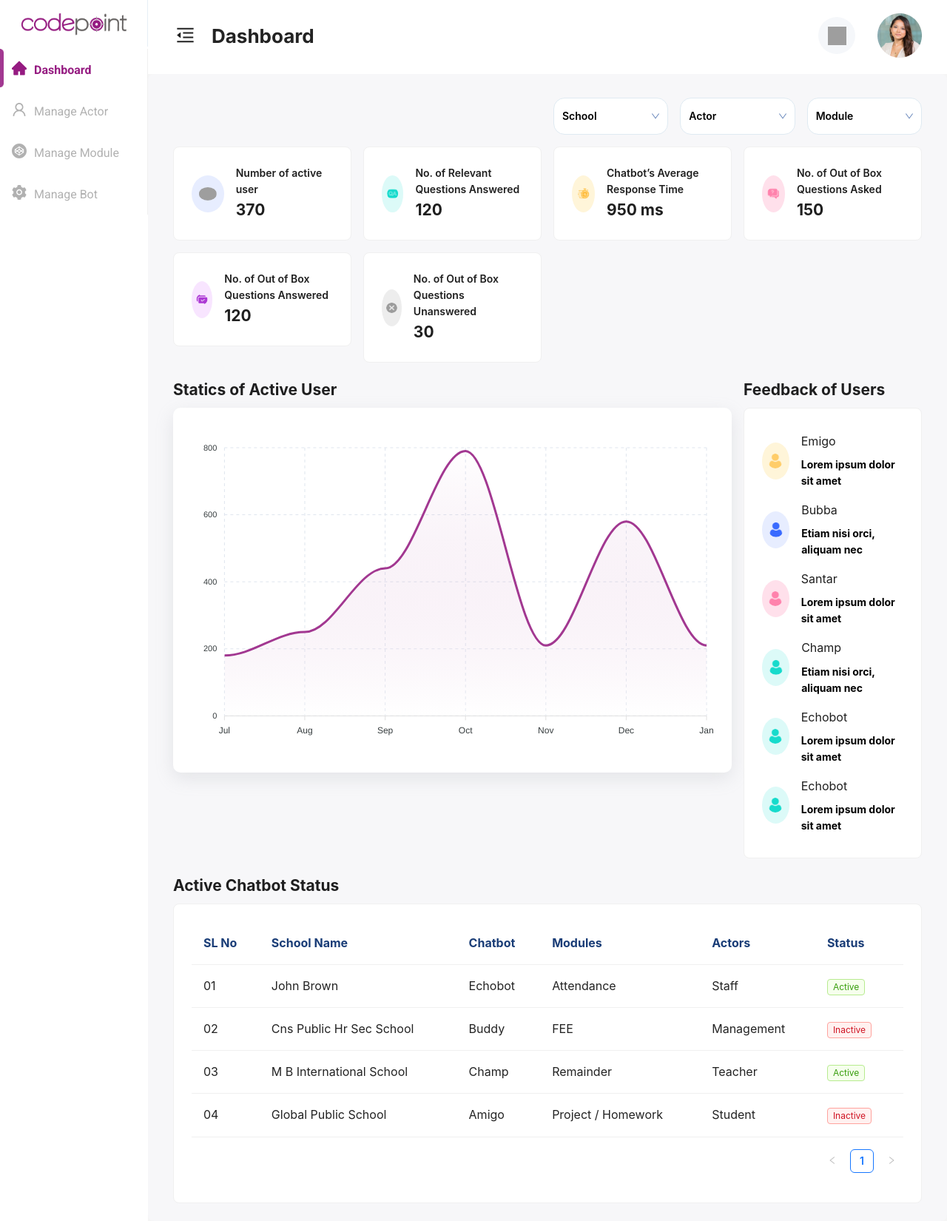
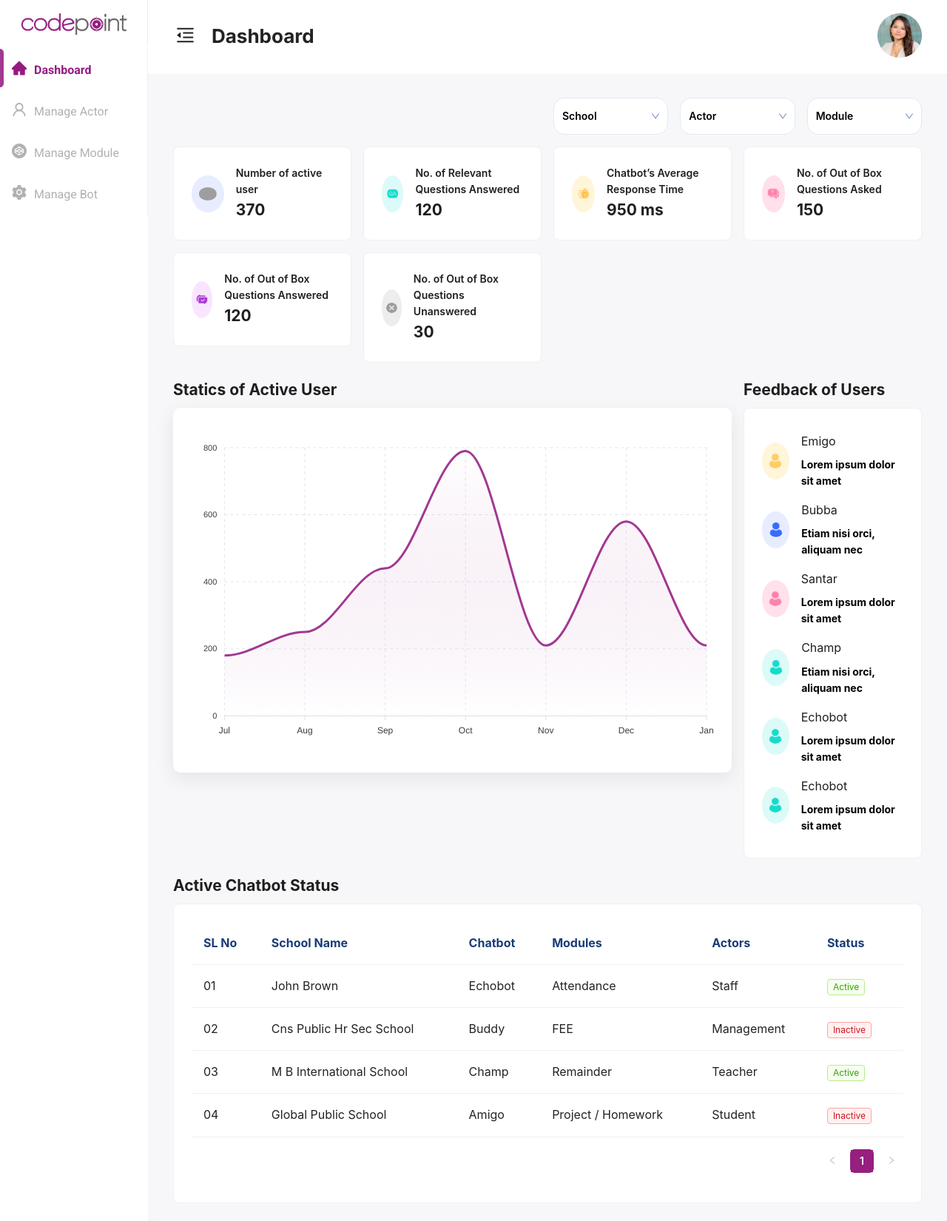
Before and after one commit to yuvarajacolan/Codepoint, a React (Create React App) app: page /dashboard in a window 1280 px wide. Shown: the whole page at 74% size. Built offline with nearby package versions, Linux system fonts and the light colour scheme; grey boxes are pictures that could not be loaded; a web font is replaced by a local one.

Commit message:
add updateprofile page

```diff
--- a/src/components/common/Commonselectfield.jsx
+++ b/src/components/common/Commonselectfield.jsx
@@ -1,7 +1,7 @@
 import { Row, Col, Select } from 'antd';
 
 const Commonselectfield = ({label, value, options, placeholdertext}) => {
-console.log(options,'checlkkinggg')
+
   return (
 
 <>
--- a/src/components/common/Commontextfield.jsx
+++ b/src/components/common/Commontextfield.jsx
@@ -1,10 +1,8 @@
 import { Input, Row, Col } from 'antd';
-
 const Commontextfield = ({label,placeholder}) => {
-
   return (
     <Row>
-    <Col span={4}>
+    <Col span={24}>
       <div style={{ marginBottom: 8 }}>
         <label>{label}</label>
       </div>
@@ -13,5 +11,4 @@ const Commontextfield = ({label,placeholder}) => {
   </Row>
   );
 };
-
 export default Commontextfield;
--- a/src/components/dashboard/Dashboard.css
+++ b/src/components/dashboard/Dashboard.css
@@ -18,20 +18,7 @@
     padding: 18px 34px;
 }
 
-.notification_bell {
-    width: 50px;
-    height: 50px;
-    display: flex;
-    justify-content: center;
-    align-items: center;
-    background-color: #F5F7FA;
-    border-radius: 50%;
-}
 
-.notification_bell img {
-    width: 25px;
-    height: 25px;
-}
 
 .header_right_section {
     gap: 30px;
--- a/src/layout/Sidebar/index.jsx
+++ b/src/layout/Sidebar/index.jsx
@@ -1,20 +1,11 @@
 import React, { useState } from "react";
 import logoimg from "../../assets/images/logo.png";
 import "./style.css";
-import { MenuFoldOutlined, MenuUnfoldOutlined, LogoutOutlined, UserOutlined } from "@ant-design/icons";
-import {
-  Layout,
-  Menu,
-  Button,
-  theme,
-  Typography,
-  Dropdown,
-} from "antd";
+import {MenuFoldOutlined,MenuUnfoldOutlined,LogoutOutlined,UserOutlined} from "@ant-design/icons";
+import { Layout, Menu, Button, theme, Typography, Dropdown } from "antd";
 import { Link, Outlet, useNavigate, useLocation } from "react-router-dom";
 import { menuItems } from "../../utils/constants/Menuitems";
-import NotificationBell from "../../assets/images/notificationBell.png";
 import Profile from "../../assets/images/Profile.png";
-const { Title } = Typography;
 const { Header, Sider, Content } = Layout;
 const Sidebar = () => {
   const navigate = useNavigate();
@@ -36,14 +27,25 @@ const Sidebar = () => {
   }
   const menu = (
     <Menu onClick={handleMenuClick}>
-      <Menu.Item key="1">  <UserOutlined /> Update Profile</Menu.Item>
-      <Menu.Item key="1">  <LogoutOutlined /> Log Out</Menu.Item>
+      <Menu.Item key="1">
+        {" "}
+        <UserOutlined /> Update Profile
+      </Menu.Item>
+      <Menu.Item key="1">
+        {" "}
+        <LogoutOutlined /> Log Out
+      </Menu.Item>
     </Menu>
   );
   return (
     <Layout>
       <Sider trigger={null} collapsible collapsed={collapsed}>
-        <img style={{borderRight:"1px solid #E6EFF5"}} src={logoimg} className="logosetup" alt="logo" />
+        <img
+          style={{ borderRight: "1px solid #E6EFF5" }}
+          src={logoimg}
+          className="logosetup"
+          alt="logo"
+        />
         <Menu mode="inline" defaultSelectedKeys={[currentMenuItem?.key]}>
           {menuItems.map((item) => (
             <Menu.Item
@@ -79,10 +81,6 @@ const Sidebar = () => {
               </h3>
             </div>
             <div className="flex-container header_right_section">
-              <div className="notification_bell">
-                <img src={NotificationBell} alt="notification_bell" />
-              </div>
-
               <div className="flex-container">
                 <Dropdown overlay={menu}>
                   <img src={Profile} alt="profile" />
@@ -98,7 +96,7 @@ const Sidebar = () => {
             minHeight: "89.5vh",
             background: colorBgContainer,
             borderRadius: borderRadiusLG,
-            backgroundColor:"#F7F7F9",
+            backgroundColor: "#F7F7F9",
           }}
         >
           <Outlet />
--- a/src/layout/routes/adminRoutes.jsx
+++ b/src/layout/routes/adminRoutes.jsx
@@ -3,6 +3,7 @@ import Dashboard from "../../pages/Admin/Dashboard";
 import ManageActor from "../../pages/Admin/ManageActor";
 import ManageBot from "../../pages/Admin/ManageBot";
 import ManageModule from "../../pages/Admin/ManageModule";
+import Updateprofile from "../../pages/Admin/UpdateProfile";
 import Loginindex from "../../pages/Auth/login";
 
 const adminRoutes = [
@@ -31,6 +32,10 @@ const adminRoutes = [
         path: "managebot",
         element: <ManageBot />,
       },
+      {
+        path: "updateprofile",
+        element: <Updateprofile />,
+      },
     ],
   },
 ];
--- /dev/null
+++ b/src/pages/Admin/UpdateProfile/index.jsx
@@ -0,0 +1,33 @@
+import { Button, Card, Col, Row } from "antd";
+import React from "react";
+import Commontextfield from "../../../components/common/Commontextfield";
+import { TextfieldDate } from "../../../utils/constants/TextfieldData";
+
+const Updateprofile = () => {
+  return (
+    <>
+      <Row>
+        <Col span={24}>
+          <Card style={{ widht: "auto" }}>
+            <h2>Edit Your Details</h2>
+            <Row gutter={[16,16]}>
+              {TextfieldDate.map((value, index) => (
+                <Col xl={6}>
+                  <Commontextfield
+                    key={index}
+                    label={value.label}
+                    placeholder={value.placeholder}
+                  />
+                </Col>
+              ))}
+            </Row>
+            <Button type="primary" className="btncolor grid-top">Save</Button>
+
+          </Card>
+        </Col>
+      </Row>
+    </>
+  );
+};
+
+export default Updateprofile;
--- a/src/styles/App.css
+++ b/src/styles/App.css
@@ -97,11 +97,6 @@ button.ant-btn.ant-btn-default {
   background-color: #E93434 !important;
 }
 
-button.ant-btn.ant-btn-primary {
-  background-color: #339688 !important;
-}
-
-
 .ant-modal-title {
   display: none;
 }
@@ -109,3 +104,18 @@ button.ant-btn.ant-btn-primary {
 button.ant-modal-close:hover {
   background-color: unset !important;
 }
+.ant-pagination .ant-pagination-item-active a {
+  color: #ffffff;
+  background-color: #961f7f !important;
+}
+.ant-pagination .ant-pagination-item-active {
+  font-weight: 600;
+  background-color: #ffffff;
+  border-color: #97237d !important;
+}
+.btncolor{
+  background-color: #961f7f !important;
+}
+.grid-top {
+  margin: 24px 0 12px 0;
+}
--- /dev/null
+++ b/src/utils/constants/TextfieldData.jsx
@@ -0,0 +1,31 @@
+export const TextfieldDate = [
+  {
+    label: "First Name",
+    placeholder : "First Name",
+  },
+  {
+    label:"Last Name",
+    placeholder: "Last Name"
+  },
+  {
+    label:"Email",
+    placeholder: "Charlenereed@gmail.com"
+  },
+  {
+    label:"Phone Number",
+    placeholder: "897414525"
+  },
+  {
+    label:"Old Password",
+    placeholder: "******"
+  },
+  {
+    label:"New Password",
+    placeholder: "******"
+  },
+  {
+    label:"Confirm Password",
+    placeholder: "******"
+  },
+
+];
```
